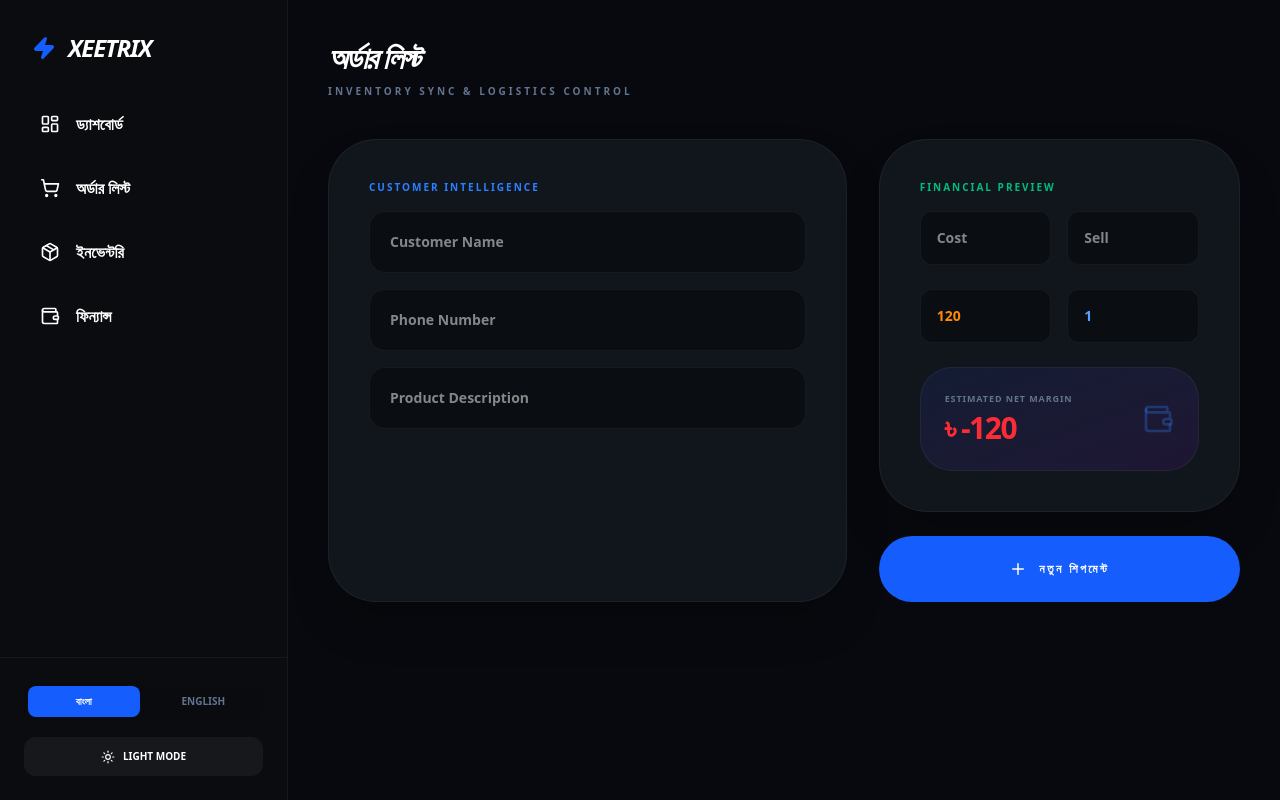
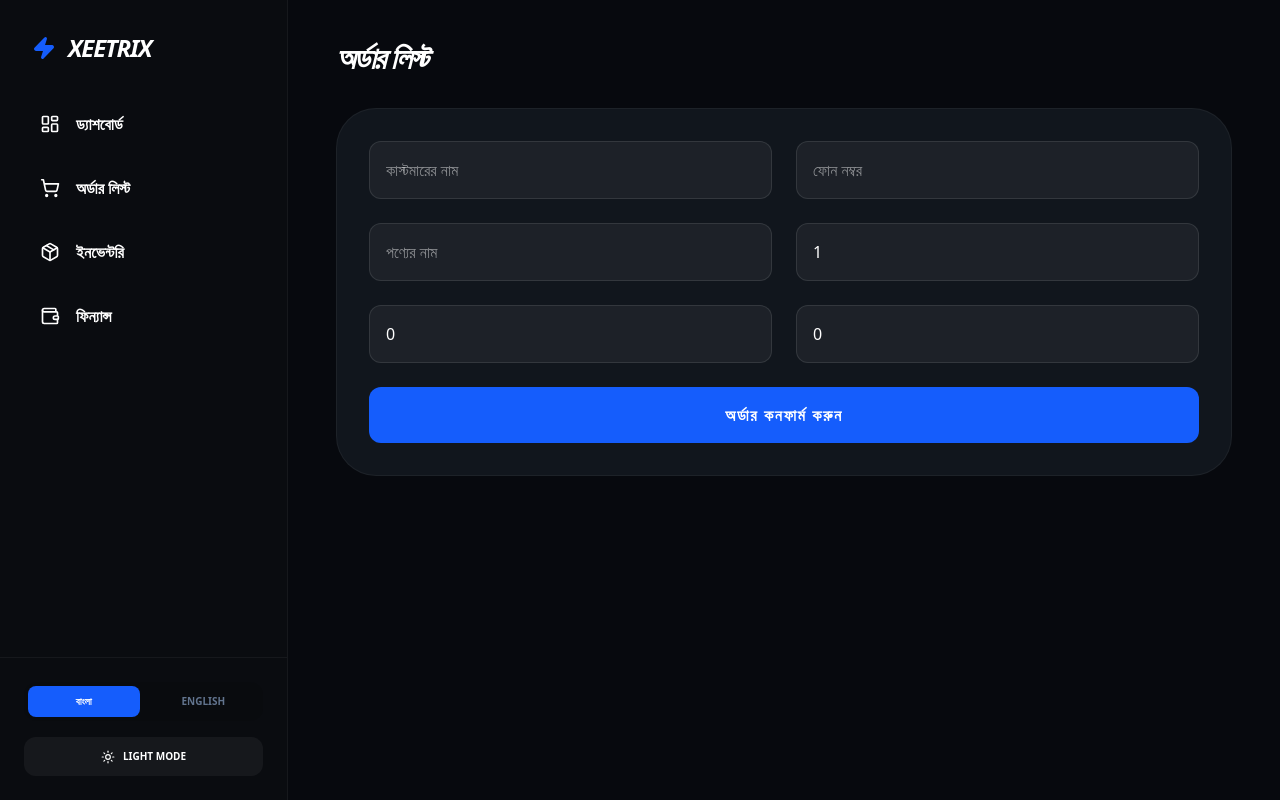
Before and after one commit to Ufuq-Innovation/Xeetrix, a Next.js app: page /orders in a window 1280 px wide. Built offline with nearby package versions, Linux system fonts and the light colour scheme.

Commit message:
order page add

```diff
--- a/app/(dashboard)/orders/page.js
+++ b/app/(dashboard)/orders/page.js
@@ -1,85 +1,76 @@
 "use client";
-import { useState } from 'react';
-import { useApp } from '@/context/AppContext';
-import { Loader2, Plus, Wallet } from 'lucide-react';
+import React, { useState } from 'react';
+import { useApp } from "@/context/AppContext";
 
 export default function OrdersPage() {
   const { t } = useApp();
   const [loading, setLoading] = useState(false);
-  const [form, setForm] = useState({
-    customerName: '', customerPhone: '', productName: '',
-    quantity: 1, costPrice: '', sellingPrice: '', courierCost: 120, otherExpense: 0
+  const [formData, setFormData] = useState({
+    customerName: '',
+    customerPhone: '',
+    productName: '',
+    quantity: 1,
+    costPrice: 0,
+    sellingPrice: 0,
+    courierCost: 100,
+    otherExpense: 0,
   });
-
-  // ইউজার ইন্টারফেসের জন্য রিয়েল-টাইম লাভ হিসাব
-  const profitPreview = (form.sellingPrice * form.quantity) -
-                        ((form.costPrice * form.quantity) + Number(form.courierCost) + Number(form.otherExpense));
 
   const handleSubmit = async (e) => {
     e.preventDefault();
     setLoading(true);
+
+    // নিট লাভ ক্যালকুলেশন
+    const netProfit = (formData.sellingPrice * formData.quantity) -
+                      (formData.costPrice * formData.quantity) -
+                      formData.courierCost - formData.otherExpense;
+
     try {
       const res = await fetch('/api/orders', {
         method: 'POST',
         headers: { 'Content-Type': 'application/json' },
-        body: JSON.stringify(form)
+        body: JSON.stringify({ ...formData, netProfit }),
       });
+
       if (res.ok) {
-        alert(t.lang === 'bn' ? "অর্ডারটি সফলভাবে সংরক্ষিত হয়েছে!" : "Order Saved Successfully!");
-        setForm({ customerName: '', customerPhone: '', productName: '', quantity: 1, costPrice: '', sellingPrice: '', courierCost: 120, otherExpense: 0 });
+        alert("অর্ডার সফলভাবে সেভ হয়েছে!");
+        setFormData({ customerName: '', customerPhone: '', productName: '', quantity: 1, costPrice: 0, sellingPrice: 0, courierCost: 100, otherExpense: 0 });
       }
+    } catch (error) {
+      console.error("Error saving order:", error);
     } finally {
       setLoading(false);
     }
   };
 
   return (
-    <div className="max-w-5xl mx-auto space-y-10">
-      <div className="flex justify-between items-center">
-        <div>
-          <h1 className="text-3xl font-black uppercase italic tracking-tighter">{t.orders}</h1>
-          <p className="text-slate-500 text-[10px] font-bold uppercase tracking-[0.3em] mt-2">Inventory Sync & Logistics Control</p>
-        </div>
-      </div>
+    <div className="max-w-4xl mx-auto space-y-8">
+      <h1 className="text-3xl font-black uppercase italic tracking-tighter text-white">
+        {t?.orders || "New Order"}
+      </h1>
 
-      <form onSubmit={handleSubmit} className="grid grid-cols-1 lg:grid-cols-12 gap-8">
-        {/* বাম পাশ: গ্রাহকের তথ্য */}
-        <div className="lg:col-span-7 bg-[#11161D] p-10 rounded-[3rem] border border-white/5 space-y-6 shadow-2xl">
-          <h3 className="text-[10px] font-black uppercase text-blue-500 tracking-[0.2em] mb-4">Customer Intelligence</h3>
-          <div className="space-y-4">
-            <input placeholder="Customer Name" className="w-full bg-black/40 border border-white/5 p-5 rounded-2xl outline-none focus:border-blue-500 transition-all text-sm font-bold" value={form.customerName} onChange={e => setForm({...form, customerName: e.target.value})} required />
-            <input placeholder="Phone Number" className="w-full bg-black/40 border border-white/5 p-5 rounded-2xl outline-none focus:border-blue-500 transition-all text-sm font-bold" value={form.customerPhone} onChange={e => setForm({...form, customerPhone: e.target.value})} required />
-            <input placeholder="Product Description" className="w-full bg-black/40 border border-white/5 p-5 rounded-2xl outline-none focus:border-blue-500 transition-all text-sm font-bold" value={form.productName} onChange={e => setForm({...form, productName: e.target.value})} required />
-          </div>
-        </div>
+      <form onSubmit={handleSubmit} className="grid grid-cols-1 md:grid-cols-2 gap-6 bg-[#11161D] p-8 rounded-[2.5rem] border border-white/5">
+        <input type="text" placeholder="কাস্টমারের নাম" required className="bg-white/5 p-4 rounded-xl border border-white/10 outline-none focus:border-blue-600 text-white"
+          value={formData.customerName} onChange={(e) => setFormData({...formData, customerName: e.target.value})} />
 
-        {/* ডান পাশ: প্রফিট ইঞ্জিন */}
-        <div className="lg:col-span-5 space-y-6">
-          <div className="bg-[#11161D] p-10 rounded-[3rem] border border-white/5 space-y-6 shadow-2xl">
-            <h3 className="text-[10px] font-black uppercase text-emerald-500 tracking-[0.2em] mb-4">Financial Preview</h3>
-            <div className="grid grid-cols-2 gap-4">
-              <input type="number" placeholder="Cost" className="bg-black/40 border border-white/5 p-4 rounded-xl outline-none text-sm font-bold" value={form.costPrice} onChange={e => setForm({...form, costPrice: e.target.value})} required />
-              <input type="number" placeholder="Sell" className="bg-black/40 border border-white/5 p-4 rounded-xl outline-none text-sm font-bold" value={form.sellingPrice} onChange={e => setForm({...form, sellingPrice: e.target.value})} required />
-            </div>
-            <div className="grid grid-cols-2 gap-4">
-              <input type="number" placeholder="Courier" className="bg-black/40 border border-white/5 p-4 rounded-xl outline-none text-sm font-bold text-orange-400" value={form.courierCost} onChange={e => setForm({...form, courierCost: e.target.value})} />
-              <input type="number" placeholder="Qty" className="bg-black/40 border border-white/5 p-4 rounded-xl outline-none text-sm font-bold text-blue-400" value={form.quantity} onChange={e => setForm({...form, quantity: e.target.value})} />
-            </div>
+        <input type="text" placeholder="ফোন নম্বর" required className="bg-white/5 p-4 rounded-xl border border-white/10 outline-none focus:border-blue-600 text-white"
+          value={formData.customerPhone} onChange={(e) => setFormData({...formData, customerPhone: e.target.value})} />
 
-            {/* লাভ ক্যালকুলেশন কার্ড */}
-            <div className="p-6 bg-gradient-to-br from-blue-600/10 to-purple-600/10 border border-white/5 rounded-[2rem] flex justify-between items-center">
-               <div>
-                  <p className="text-[9px] font-black text-slate-500 uppercase tracking-widest mb-1">Estimated Net Margin</p>
-                  <p className={`text-3xl font-black tracking-tighter ${profitPreview >= 0 ? 'text-emerald-500' : 'text-red-500'}`}>৳ {profitPreview || 0}</p>
-               </div>
-               <Wallet className="text-blue-500/30" size={32}/>
-            </div>
-          </div>
+        <input type="text" placeholder="পণ্যের নাম" required className="bg-white/5 p-4 rounded-xl border border-white/10 outline-none focus:border-blue-600 text-white"
+          value={formData.productName} onChange={(e) => setFormData({...formData, productName: e.target.value})} />
 
-          <button type="submit" disabled={loading} className="w-full bg-blue-600 hover:bg-blue-500 py-6 rounded-[2.5rem] font-black text-white shadow-3xl shadow-blue-600/40 transition-all flex justify-center items-center gap-3 uppercase text-xs tracking-[0.2em]">
-            {loading ? <Loader2 className="animate-spin" /> : <><Plus size={18}/> {t.new_shipment}</>}
-          </button>
-        </div>
+        <input type="number" placeholder="পরিমাণ" className="bg-white/5 p-4 rounded-xl border border-white/10 text-white"
+          value={formData.quantity} onChange={(e) => setFormData({...formData, quantity: Number(e.target.value)})} />
+
+        <input type="number" placeholder="কেনা দাম (Cost Price)" className="bg-white/5 p-4 rounded-xl border border-white/10 text-white"
+          value={formData.costPrice} onChange={(e) => setFormData({...formData, costPrice: Number(e.target.value)})} />
+
+        <input type="number" placeholder="বিক্রি দাম (Selling Price)" className="bg-white/5 p-4 rounded-xl border border-white/10 text-white"
+          value={formData.sellingPrice} onChange={(e) => setFormData({...formData, sellingPrice: Number(e.target.value)})} />
+
+        <button type="submit" disabled={loading} className="md:col-span-2 bg-blue-600 hover:bg-blue-700 p-4 rounded-xl font-black uppercase tracking-widest transition-all">
+          {loading ? "Saving..." : "অর্ডার কনফার্ম করুন"}
+        </button>
       </form>
     </div>
   );
```
